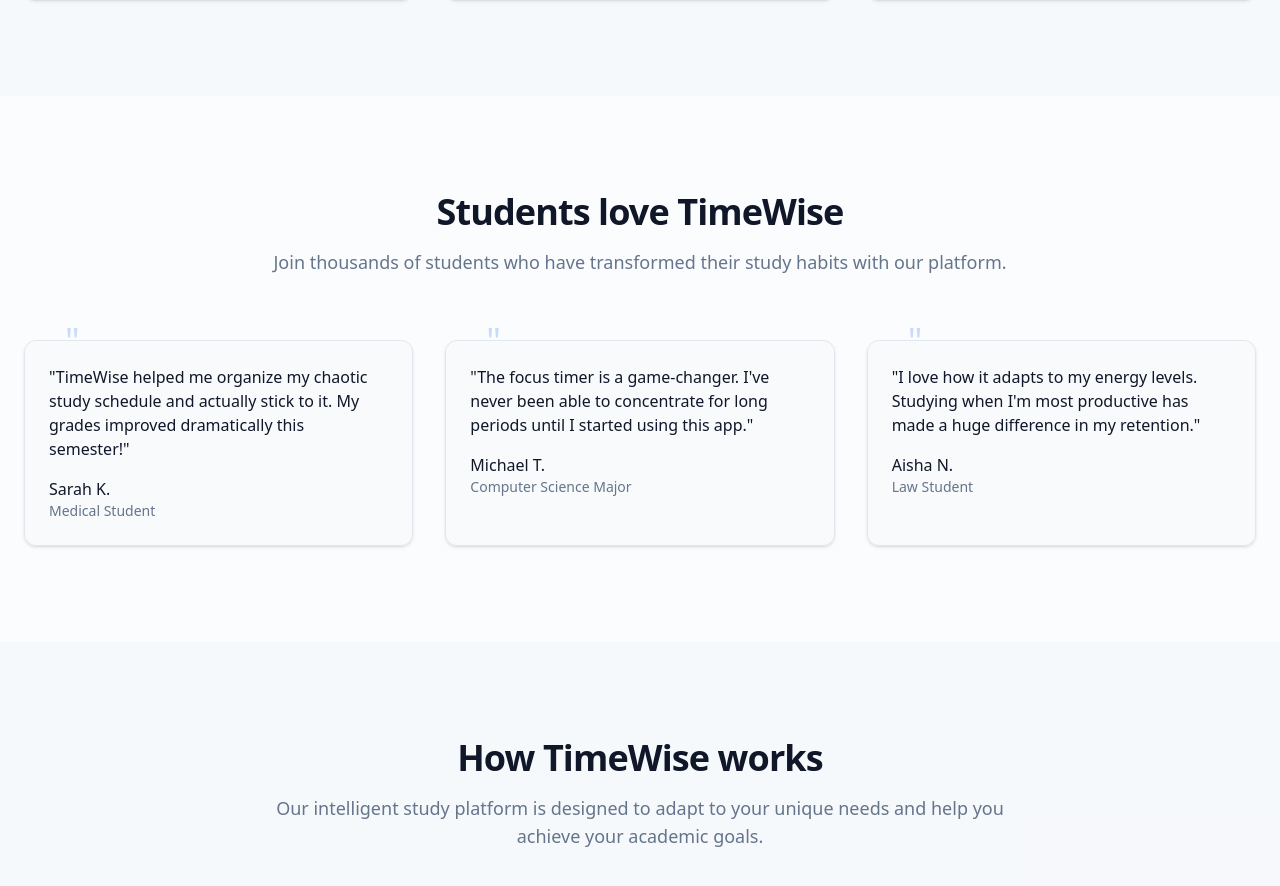
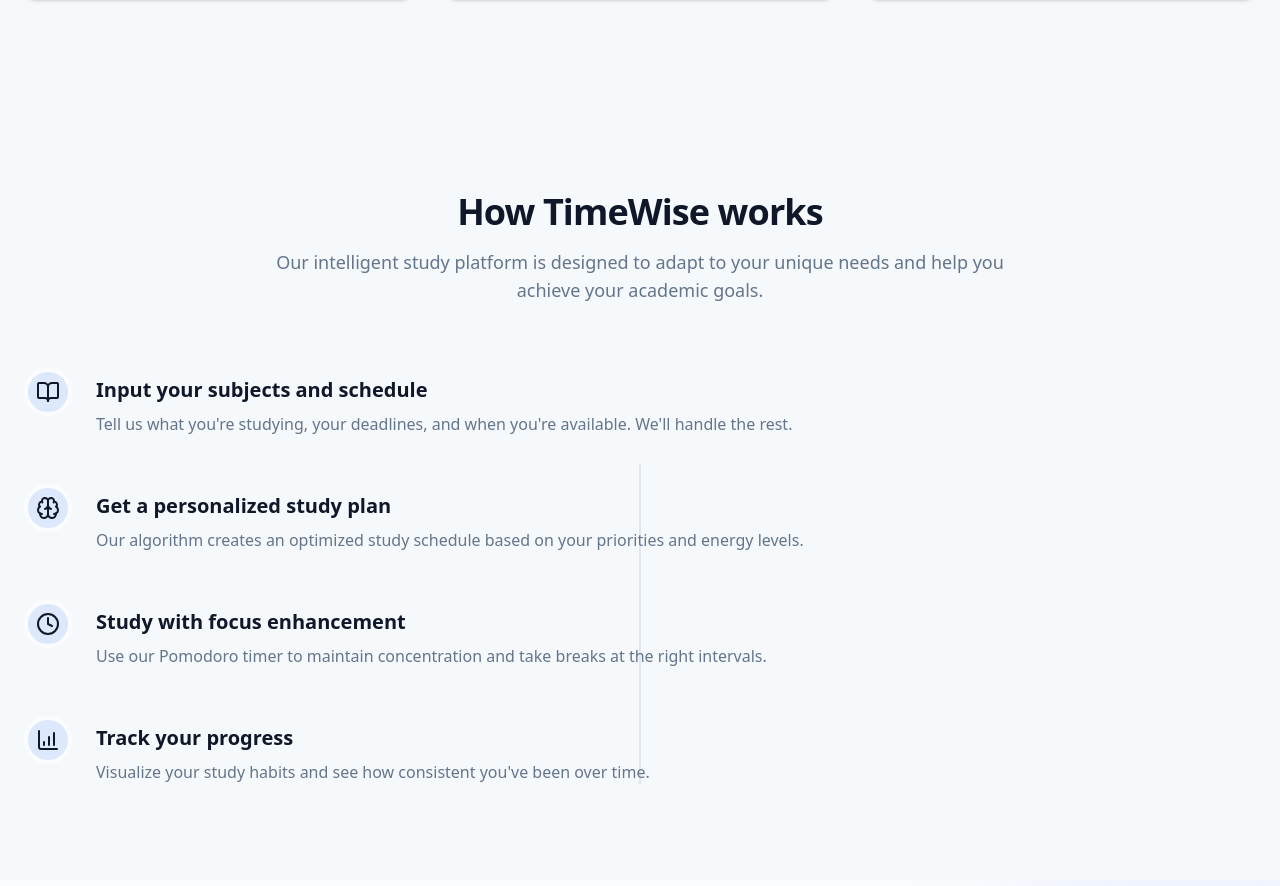
Before and after one commit to TanmayKQ/TanmayKQ.github.io, a React (Vite) app: page / in a window 1280 px wide. Shown: the part 1798-2684 px from the top of the page. Built offline with nearby package versions, Linux system fonts and the light colour scheme.

Commit message:
Remove testimonial section
Removes the testimonial section from the index page.

```diff
--- a/src/pages/Index.tsx
+++ b/src/pages/Index.tsx
@@ -13,53 +13,6 @@ const Index = () => {
       <Hero />
 
       <Features />
-
-      {/* Testimonials section */}
-      <section className="py-16 md:py-24">
-        <div className="container px-4 md:px-6">
-          <div className="text-center max-w-3xl mx-auto mb-16">
-            <h2 className="text-3xl md:text-4xl font-bold tracking-tight mb-4">
-              Students love TimeWise
-            </h2>
-            <p className="text-lg text-muted-foreground">
-              Join thousands of students who have transformed their study habits with our platform.
-            </p>
-          </div>
-
-          <div className="grid grid-cols-1 md:grid-cols-3 gap-8">
-            {[
-              {
-                quote: "TimeWise helped me organize my chaotic study schedule and actually stick to it. My grades improved dramatically this semester!",
-                author: "Sarah K.",
-                title: "Medical Student"
-              },
-              {
-                quote: "The focus timer is a game-changer. I've never been able to concentrate for long periods until I started using this app.",
-                author: "Michael T.",
-                title: "Computer Science Major"
-              },
-              {
-                quote: "I love how it adapts to my energy levels. Studying when I'm most productive has made a huge difference in my retention.",
-                author: "Aisha N.",
-                title: "Law Student"
-              }
-            ].map((testimonial, idx) => (
-              <div key={idx} className="bg-secondary/30 p-6 rounded-xl border shadow-elevation-low relative">
-                <div className="absolute top-0 left-10 transform -translate-y-1/2 text-4xl text-primary opacity-20">
-                  "
-                </div>
-                <blockquote className="mb-4 text-foreground">
-                  "{testimonial.quote}"
-                </blockquote>
-                <div className="mt-auto">
-                  <p className="font-medium">{testimonial.author}</p>
-                  <p className="text-sm text-muted-foreground">{testimonial.title}</p>
-                </div>
-              </div>
-            ))}
-          </div>
-        </div>
-      </section>
 
       {/* How it works section */}
       <section className="py-16 md:py-24 bg-secondary/50">
```
